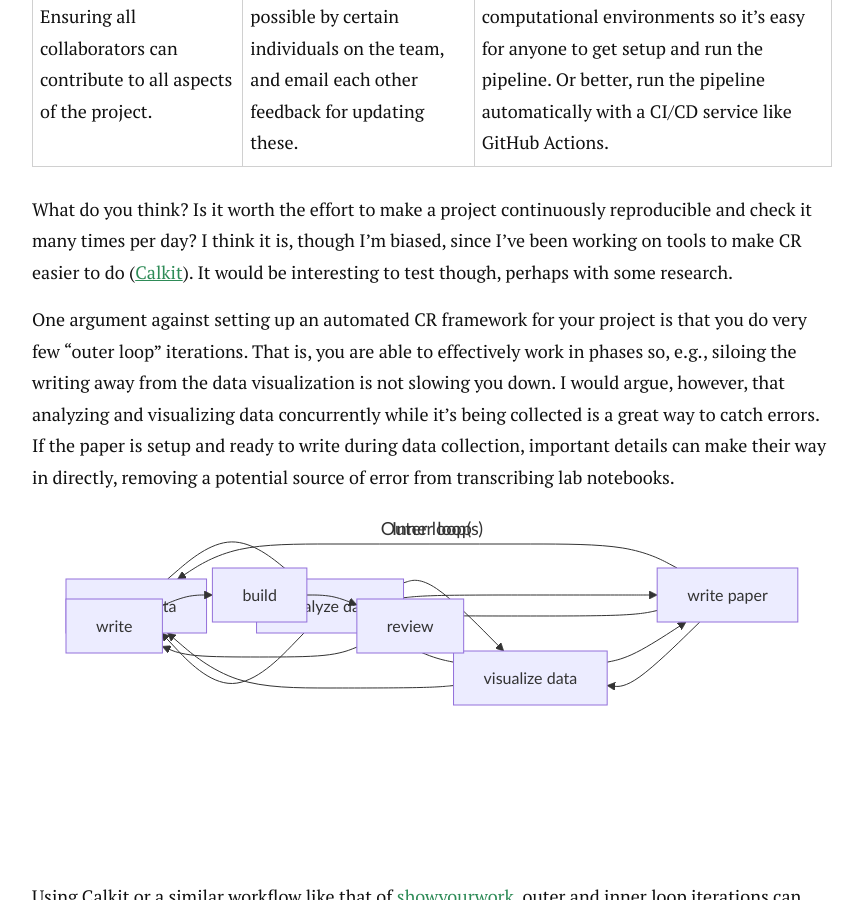
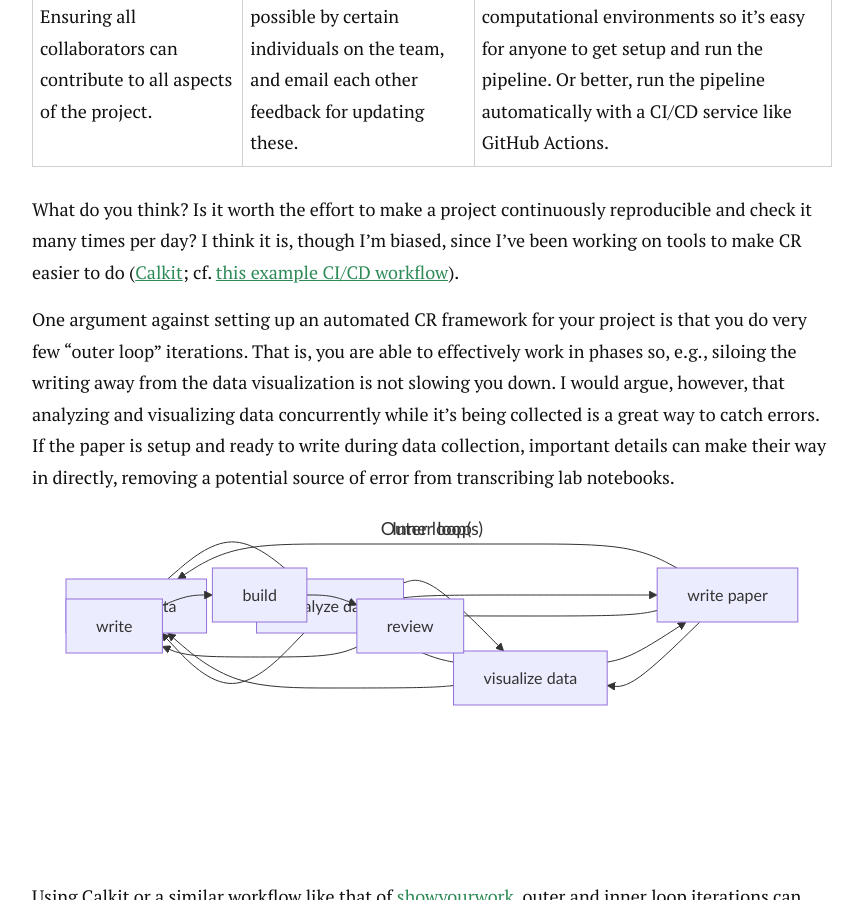
Before and after one commit to petebachant/petebachant.github.io, a Jekyll site: the page built from _posts/2025-03-13-continuous-reproducibility.md, in a window 1280 px wide and 900 px high, scrolled down 3807 px. Shown: the whole window, without its empty margins (208-1071 px from the left). Built offline with Jekyll 4.4.1, drawn with Linux system fonts in a browser that asks for light colours; nearby versions of some CDN libraries; comment, search, counter and statistics services are not loaded.

Commit message:
Add link to example basic CI/CD workflow

```diff
--- a/_posts/2025-03-13-continuous-reproducibility.md
+++ b/_posts/2025-03-13-continuous-reproducibility.md
@@ -170,8 +170,8 @@ Is it worth the effort to make a project continuously reproducible
 and check it many times per day?
 I think it is, though I'm biased,
 since I've been working on tools to make CR easier to do
-([Calkit](https://calkit.org)).
-It would be interesting to test though, perhaps with some research.
+([Calkit](https://calkit.org);
+cf. [this example CI/CD workflow](https://github.com/calkit/example-basic/blob/main/.github/workflows/run.yml)).
 
 One argument against setting up an automated CR framework for your
 project is that you do very few "outer loop" iterations.
```
